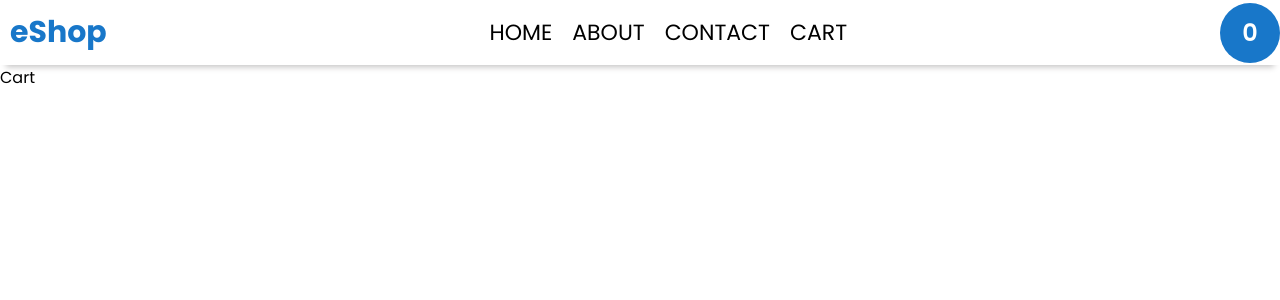
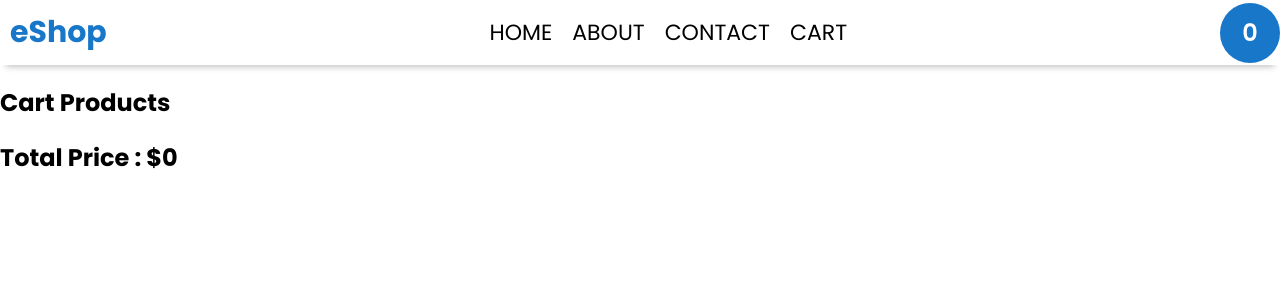
Before and after one commit to mohamedsahal/eRestaurant-With-WaafiPay, a React (Create React App) app: page /cart in a window 1280 px wide. Shown: the top 300 px of the page. Built offline with nearby package versions, Linux system fonts and the light colour scheme.

Commit message:
show product in the cart page

```diff
--- /dev/null
+++ b/src/components/cart/ProductCart.jsx
@@ -0,0 +1,29 @@
+import React from 'react'
+import useShop from '../../ShowContext'
+
+const ProductCart = () => {
+    const {products, removeFromCart,total} = useShop()
+  return(
+    <div className="cart-products">
+        <h2>Cart Products</h2>
+        {products.map((product) => (
+            <div className="cart-product">
+                <div className="cart-title-img">
+                    <img src={product.urlImage} alt="" />
+                    <span>{product.name}</span>
+                </div>
+                <h5>${product.price}</h5>
+                <span className="delete" onClick={() => removeFromCart(product)}>
+                    Delete
+                </span>
+            </div>
+        ))}
+
+        <div className="total-price">
+            <h2>Total Price : ${total}</h2>
+        </div>
+    </div>
+);
+};
+
+export default ProductCart
--- a/src/pages/cart.jsx
+++ b/src/pages/cart.jsx
@@ -1,8 +1,12 @@
 import React from 'react'
+import ProductCart from '../components/cart/ProductCart'
 
 const Cart = () => {
   return (
-    <div>Cart</div>
+    <div className="cart-container">
+       <ProductCart/>
+    </div>
+
   )
 }
 
```
